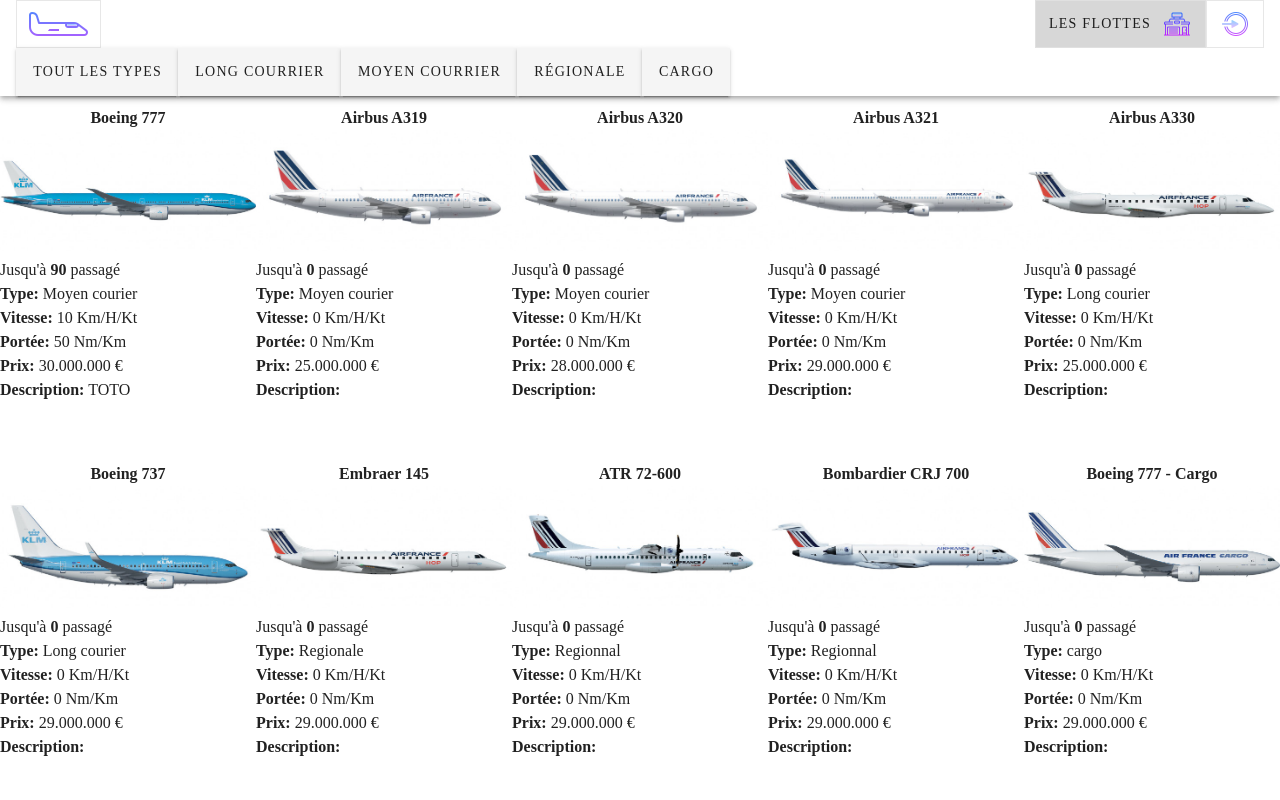
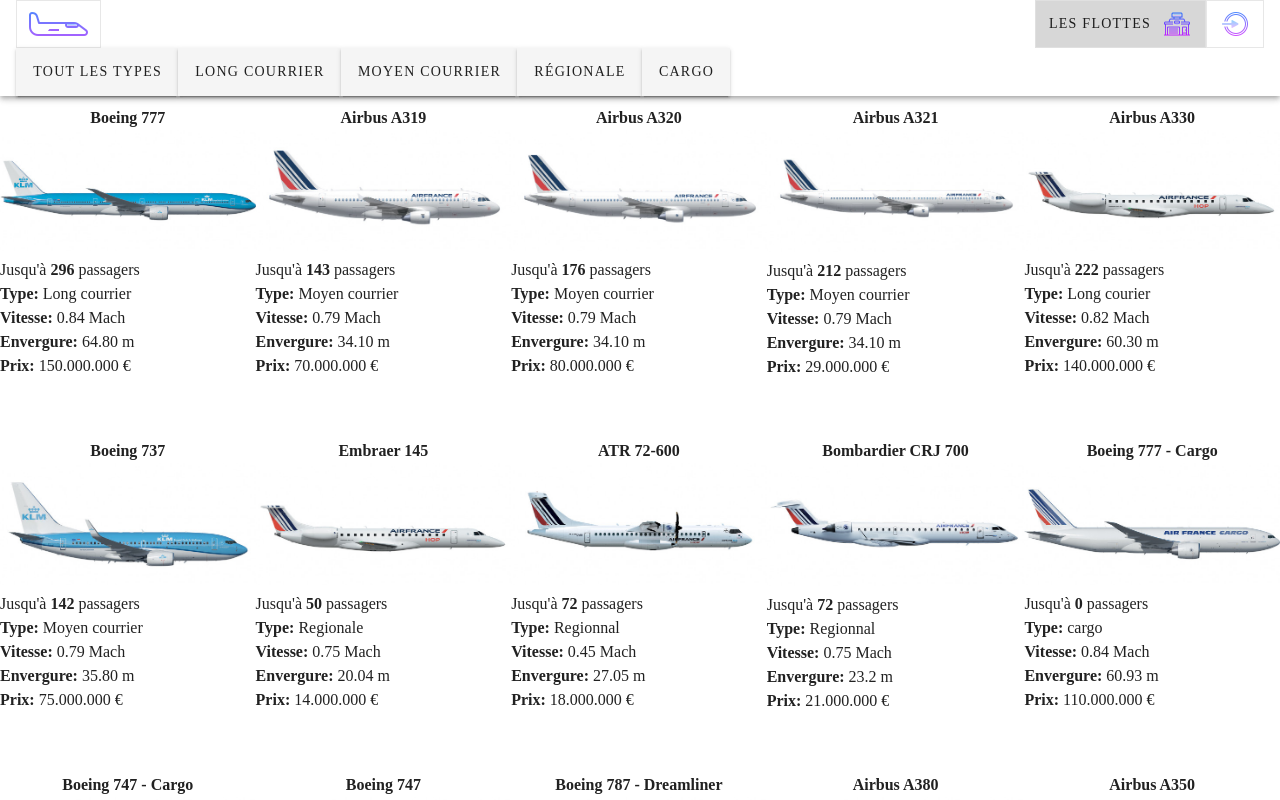
Before and after one commit to YanisLa/ProjetTeamAlpha, a Vue app: page / in a window 1280 px wide. Both pictures are taken after a click on the button 1177 px from the left and 24 px from the top of the page. Shown: the top 800 px of the page. Built offline with nearby package versions, Linux system fonts and the light colour scheme.

Commit message:
ajout informations front

```diff
--- a/src/components/Magasin.vue
+++ b/src/components/Magasin.vue
@@ -6,12 +6,12 @@
             <td v-for="SecondDimensionOfTable in FirstElementOfTable" :key="SecondDimensionOfTable.id" :id="SecondDimensionOfTable.id" style="padding-bottom: 60px;">
               <p id="title"><strong>{{ SecondDimensionOfTable.description.name }}</strong></p>
               <img :src="SecondDimensionOfTable.description.src" width="100%">
-              <p>Jusqu'à <strong>{{ SecondDimensionOfTable.max.passager }}</strong> passagé</p>
+              <p>Jusqu'à <strong>{{ SecondDimensionOfTable.max.passager }}</strong> passagers </p>
               <p><strong>Type:</strong> {{ SecondDimensionOfTable.description.type.this }} </p>
-              <p><strong>Vitesse:</strong> {{ SecondDimensionOfTable.max.vitesse }} Km/H/Kt</p>
-              <p><strong>Portée:</strong> {{ SecondDimensionOfTable.max.porté }} Nm/Km</p>
+              <p><strong>Vitesse:</strong> {{ SecondDimensionOfTable.max.vitesse }} Mach</p>
+              <p><strong>Envergure:</strong> {{ SecondDimensionOfTable.max.porté }} m</p>
               <p><strong>Prix:</strong> {{ SecondDimensionOfTable.description.prix }} €</p>
-              <p><strong>Description:</strong> {{ SecondDimensionOfTable.description.this }} </p>
+              <!-- Comment <p><strong>Description:</strong> {{ SecondDimensionOfTable.description.this }} </p> -->
               <v-btn tile id="connected" v-if="connected" @click="panier(SecondDimensionOfTable.id, this)">Ajouter au panier</v-btn>
             </td>
           </tr>
--- a/src/components/Panier.vue
+++ b/src/components/Panier.vue
@@ -4,10 +4,10 @@
       <td  v-for="element in SecondList" :key="element.id" style="padding-bottom: 60px;">
         <p id="title"><strong>{{ element.name }}</strong></p>
         <img :src="element.src" width="100%">
-        <p>Jusqu'à <strong>{{ element.passage }}</strong> passagé</p>
+        <p>Jusqu'à <strong>{{ element.passage }}</strong> passagers</p>
         <p><strong>Type:</strong> {{ element.type }} </p>
-        <p><strong>Vitesse:</strong> {{ element.vitesse }} Km/H/Kt</p>
-        <p><strong>Portée:</strong> {{ element.porte }} Nm/Km</p>
+        <p><strong>Vitesse:</strong> {{ element.vitesse }} Mach</p>
+        <p><strong>Envergure:</strong> {{ element.porte }} m</p>
         <p><strong>Prix:</strong> {{ element.prix }} €</p>
         <v-btn id="connected" tile @click="retirer(element.id + 5 * element.id2)"> Retirer de mon panier</v-btn>
       </td>
--- a/src/components/Presentation.vue
+++ b/src/components/Presentation.vue
@@ -1,7 +1,7 @@
 <template>
   <div>
       <v-img :src="require(`@/icon/presentation.png`)"></v-img>
-      <p><strong>DESCRIPTION:</strong> {{ body.text }} </p>
+      <p><strong>Bienvenue à bord de Plan'air - Leader mondial dans la vente d'avion de ligne </strong> {{ body.text }} </p>
   </div>
 </template>
 
--- a/src/data/stocks.json
+++ b/src/data/stocks.json
@@ -3,51 +3,51 @@
         "id":0,
         "description":{
             "this":"TOTO",
-            "prix":"30.000.000",
+            "prix":"150.000.000",
             "name":"Boeing 777",
             "type":{
-                "this":"Moyen courier",
+                "this":"Long courrier",
                 "id":0
             }
         },
         "max":{
-            "porté":"50",
-            "vitesse":"10",
-            "passager":"90"
+            "porté":"64.80",
+            "vitesse":"0.84",
+            "passager":"296"
         }
     },
     {
         "id":1,
         "description":{
             "this":"",
-            "prix":"25.000.000",
+            "prix":"70.000.000",
             "name":"Airbus A319",
             "type":{
-                "this":"Moyen courier",
+                "this":"Moyen courrier",
                 "id":1
             }
         },
         "max":{
-            "porté":"0",
-            "vitesse":"0",
-            "passager":"0"
+            "porté":"34.10",
+            "vitesse":"0.79",
+            "passager":"143"
         }
     },
     {
         "id":2,
         "description":{
             "this":"",
-            "prix":"28.000.000",
+            "prix":"80.000.000",
             "name":"Airbus A320",
             "type":{
-                "this":"Moyen courier",
+                "this":"Moyen courrier",
                 "id":1
             }
         },
         "max":{
-            "porté":"0",
-            "vitesse":"0",
-            "passager":"0"
+            "porté":"34.10",
+            "vitesse":"0.79",
+            "passager":"176"
         }
     },
     {
@@ -57,21 +57,21 @@
             "prix":"29.000.000",
             "name":"Airbus A321",
             "type":{
-                "this":"Moyen courier",
+                "this":"Moyen courrier",
                 "id":1
             }
         },
         "max":{
-            "porté":"0",
-            "vitesse":"0",
-            "passager":"0"
+            "porté":"34.10",
+            "vitesse":"0.79",
+            "passager":"212"
         }
     },
     {
         "id":5,
         "description":{
             "this":"",
-            "prix":"25.000.000",
+            "prix":"140.000.000",
             "name":"Airbus A330",
             "type":{
                 "this":"Long courier",
@@ -79,33 +79,33 @@
             }
         },
         "max":{
-            "porté":"0",
-            "vitesse":"0",
-            "passager":"0"
+            "porté":"60.30",
+            "vitesse":"0.82",
+            "passager":"222"
         }
     },
     {
         "id":4,
         "description":{
             "this":"",
-            "prix":"29.000.000",
+            "prix":"75.000.000",
             "name":"Boeing 737",
             "type":{
-                "this":"Long courier",
+                "this":"Moyen courrier",
                 "id":1
             }
         },
         "max":{
-            "porté":"0",
-            "vitesse":"0",
-            "passager":"0"
+            "porté":"35.80",
+            "vitesse":"0.79",
+            "passager":"142"
         }
     },
     {
         "id":5,
         "description":{
             "this":"",
-            "prix":"29.000.000",
+            "prix":"14.000.000",
             "name":"Embraer 145",
             "type":{
                 "this":"Regionale",
@@ -113,16 +113,16 @@
             }
         },
         "max":{
-            "porté":"0",
-            "vitesse":"0",
-            "passager":"0"
+            "porté":"20.04",
+            "vitesse":"0.75",
+            "passager":"50"
         }
     },
     {
         "id":6,
         "description":{
             "this":"",
-            "prix":"29.000.000",
+            "prix":"18.000.000",
             "name":"ATR 72-600",
             "type":{
                 "this":"Regionnal",
@@ -130,16 +130,16 @@
             }
         },
         "max":{
-            "porté":"0",
-            "vitesse":"0",
-            "passager":"0"
+            "porté":"27.05",
+            "vitesse":"0.45",
+            "passager":"72"
         }
     },
     {
         "id":7,
         "description":{
             "this":"",
-            "prix":"29.000.000",
+            "prix":"21.000.000",
             "name":"Bombardier CRJ 700",
             "type":{
                 "this":"Regionnal",
@@ -147,16 +147,16 @@
             }
         },
         "max":{
-            "porté":"0",
-            "vitesse":"0",
-            "passager":"0"
+            "porté":"23.2",
+            "vitesse":"0.75",
+            "passager":"72"
         }
     },
     {
         "id":12,
         "description":{
             "this":"",
-            "prix":"29.000.000",
+            "prix":"110.000.000",
             "name":"Boeing 777 - Cargo",
             "type":{
                 "this":"cargo",
@@ -164,8 +164,8 @@
             }
         },
         "max":{
-            "porté":"0",
-            "vitesse":"0",
+            "porté":"60.93",
+            "vitesse":"0.84",
             "passager":"0"
         }
     },
@@ -173,7 +173,7 @@
         "id":13,
         "description":{
             "this":"",
-            "prix":"29.000.000",
+            "prix":"170.000.000",
             "name":"Boeing 747 - Cargo",
             "type":{
                 "this":"Cargo",
@@ -181,8 +181,8 @@
             }
         },
         "max":{
-            "porté":"0",
-            "vitesse":"0",
+            "porté":"64.44",
+            "vitesse":"0.85",
             "passager":"0"
         }
     },
@@ -190,7 +190,7 @@
         "id":8,
         "description":{
             "this":"",
-            "prix":"29.000.000",
+            "prix":"170.000.000",
             "name":"Boeing 747",
             "type":{
                 "this":"Long courrier",
@@ -198,16 +198,16 @@
             }
         },
         "max":{
-            "porté":"0",
-            "vitesse":"0",
-            "passager":"0"
+            "porté":"64.44",
+            "vitesse":"0.85",
+            "passager":"408"
         }
     },
     {
         "id":9,
         "description":{
             "this":"",
-            "prix":"29.000.000",
+            "prix":"175.000.000",
             "name":"Boeing 787 - Dreamliner",
             "type":{
                 "this":"Long courrier",
@@ -215,16 +215,16 @@
             }
         },
         "max":{
-            "porté":"0",
-            "vitesse":"0",
-            "passager":"0"
+            "porté":"60.17",
+            "vitesse":"0.85",
+            "passager":"276"
         }
     },
     {
         "id":10,
         "description":{
             "this":"",
-            "prix":"29.000.000",
+            "prix":"250.000.000",
             "name":"Airbus A380",
             "type":{
                 "this":"Long courrier",
@@ -232,16 +232,16 @@
             }
         },
         "max":{
-            "porté":"0",
-            "vitesse":"0",
-            "passager":"0"
+            "porté":"79.75",
+            "vitesse":"0.85",
+            "passager":"516"
         }
     },
     {
         "id":11,
         "description":{
             "this":"",
-            "prix":"29.000.000",
+            "prix":"170.000.000",
             "name":"Airbus A350",
             "type":{
                 "this":"Long Courrier",
@@ -249,9 +249,9 @@
             }
         },
         "max":{
-            "porté":"0",
-            "vitesse":"0",
-            "passager":"0"
+            "porté":"64.75",
+            "vitesse":"0.85",
+            "passager":"324"
         }
     }
 ]
```
